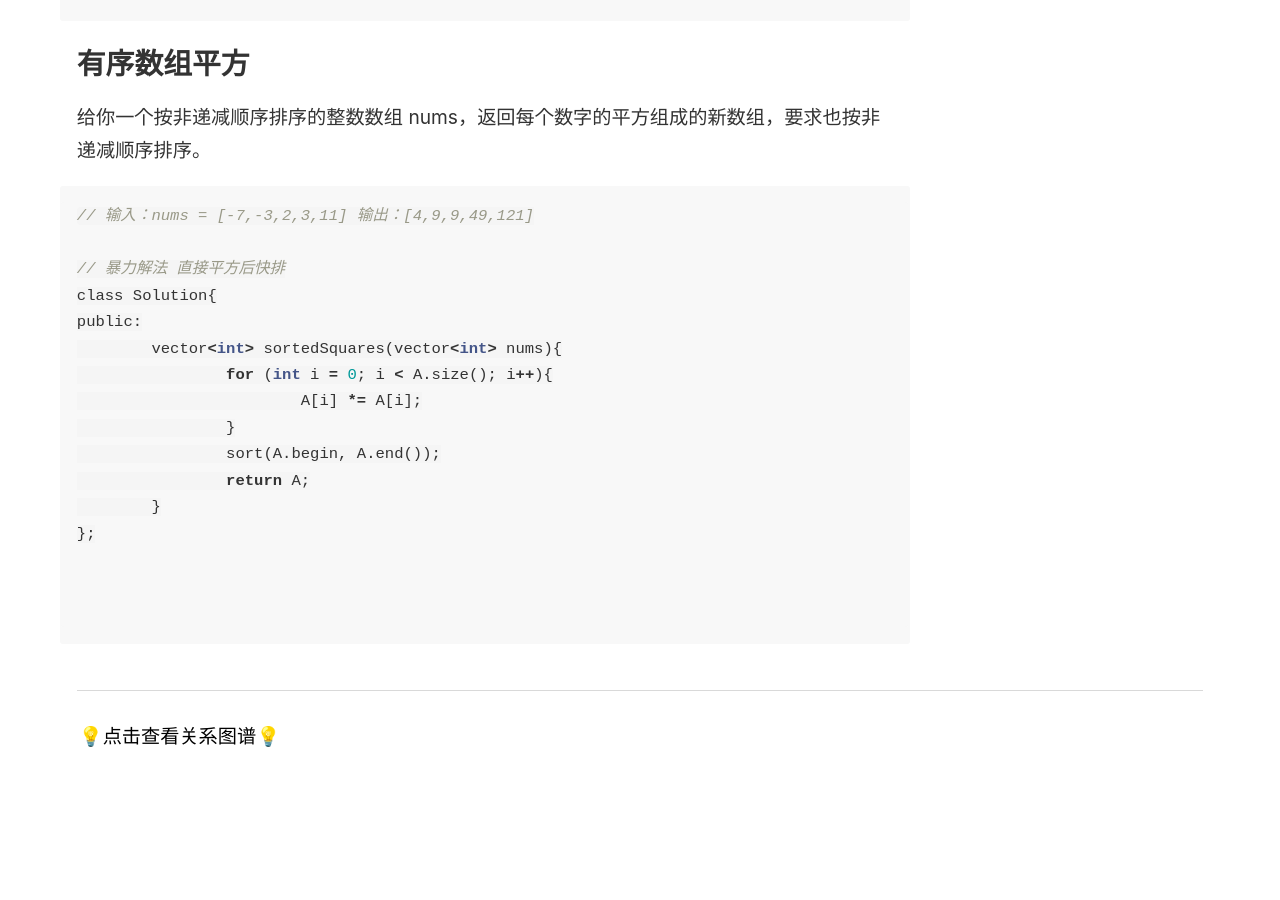
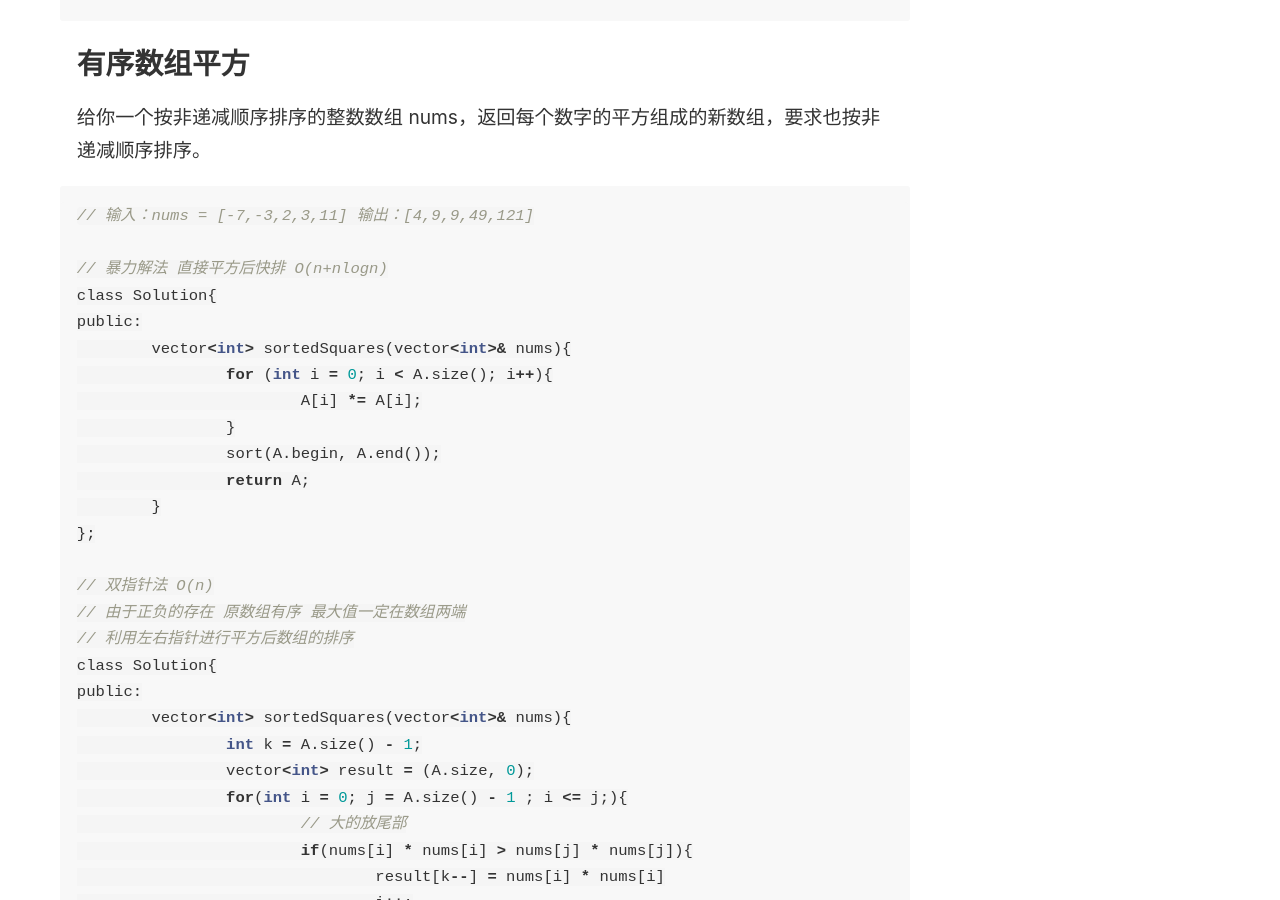
Before and after one commit to wingowen/digital-garden-jekyll, a Jekyll site: the page built from _notes/算法.md, in a window 1280 px wide and 900 px high, scrolled down 2668 px. Built offline with Jekyll 4.4.1, drawn with Linux system fonts in a browser that asks for light colours; before the commit the page ends 3533 px from its top, so only the background shows below that; some of the changed text lies outside the part shown.

Commit message:
vault backup: 2024-08-28 12:36:00

````diff
--- a/_notes/算法.md
+++ b/_notes/算法.md
@@ -97,10 +97,10 @@
 ```c
 // 输入：nums = [-7,-3,2,3,11] 输出：[4,9,9,49,121]
 
-// 暴力解法 直接平方后快排
+// 暴力解法 直接平方后快排 O(n+nlogn)
 class Solution{
 public:
-	vector<int> sortedSquares(vector<int> nums){
+	vector<int> sortedSquares(vector<int>& nums){
 		for (int i = 0; i < A.size(); i++){
 			A[i] *= A[i];
 		}
@@ -109,6 +109,27 @@
 	}
 };
 
+// 双指针法 O(n)
+// 由于正负的存在 原数组有序 最大值一定在数组两端
+// 利用左右指针进行平方后数组的排序
+class Solution{
+public:
+	vector<int> sortedSquares(vector<int>& nums){
+		int k = A.size() - 1;
+		vector<int> result = (A.size, 0);
+		for(int i = 0; j = A.size() - 1 ; i <= j;){
+			// 大的放尾部
+			if(nums[i] * nums[i] > nums[j] * nums[j]){
+				result[k--] = nums[i] * nums[i]
+				i++;
+			} else {
+				result[k--] = nums[j] * nums[j]
+				j--;
+			}
+		}
+		return result;
+	}
+}
+```
 
-
-```
+## 长度最小的子数组
````
Also changed, not shown: _notes/Flink-面经.md (+2 -0 lines), _notes/Spark-面经.md (+1 -1 lines), assets/images/Flink-面经-1.png (added).
